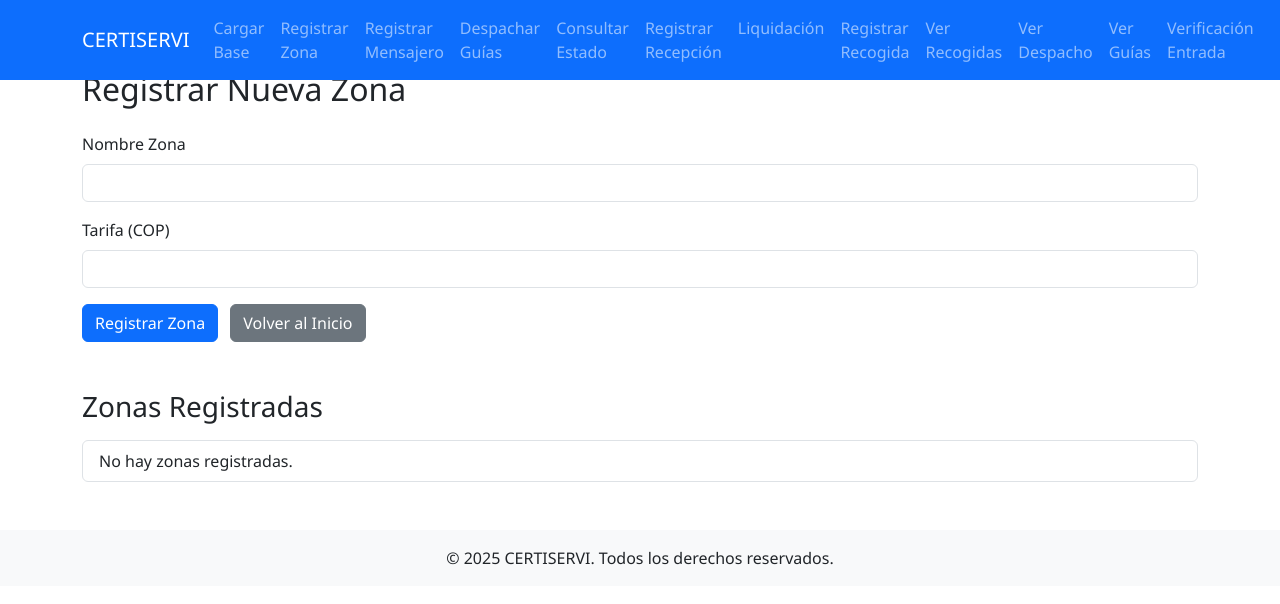
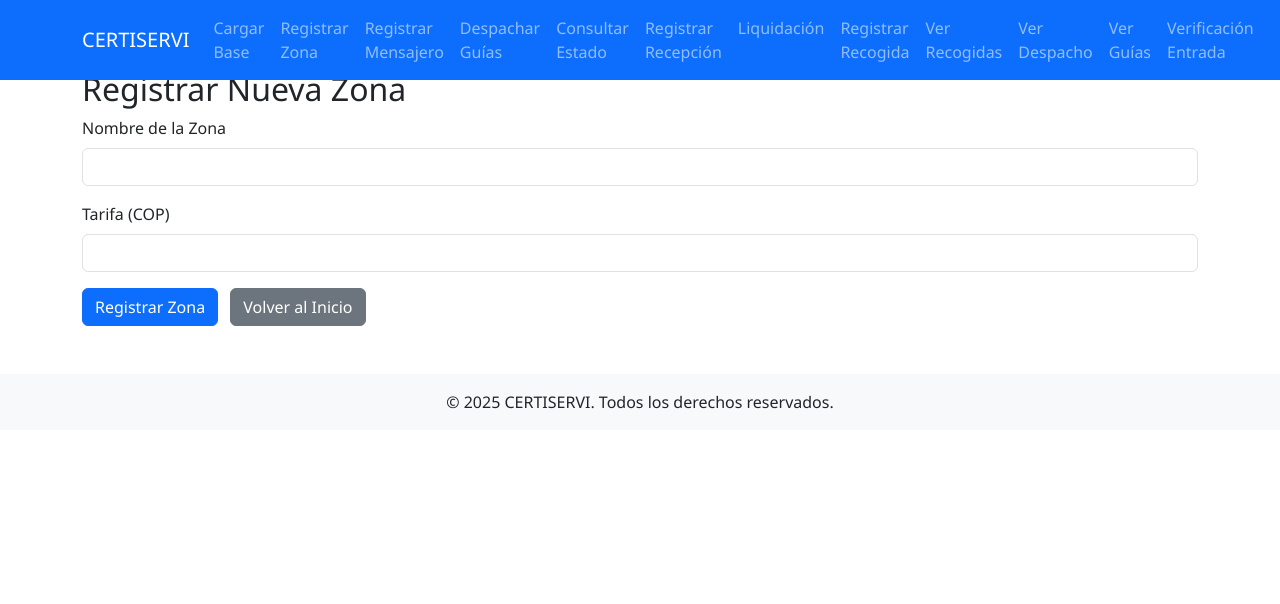
Before and after one commit to luisrobles062/mensajeria-app, a Flask app: page /registrar_zona in a window 1280 px wide. Shown: the top 604 px of the page. Run offline with Flask 3, Linux system fonts and the light colour scheme.

Commit message:
Update registrar_zona.html

```diff
--- a/templates/registrar_zona.html
+++ b/templates/registrar_zona.html
@@ -2,29 +2,16 @@
 {% block title %}Registrar Zona - CERTISERVI{% endblock %}
 {% block content %}
 <h2>Registrar Nueva Zona</h2>
-
-<form action="/registrar_zona" method="POST" class="mt-4">
+<form method="POST">
     <div class="mb-3">
-        <label for="nombre" class="form-label">Nombre Zona</label>
-        <input type="text" name="nombre" id="nombre" class="form-control" required>
+        <label for="nombre" class="form-label">Nombre de la Zona</label>
+        <input type="text" class="form-control" id="nombre" name="nombre" required />
     </div>
     <div class="mb-3">
         <label for="tarifa" class="form-label">Tarifa (COP)</label>
-        <input type="number" step="0.01" name="tarifa" id="tarifa" class="form-control" required>
+        <input type="number" step="0.01" min="0" class="form-control" id="tarifa" name="tarifa" required />
     </div>
     <button type="submit" class="btn btn-primary">Registrar Zona</button>
-    <a href="/" class="btn btn-secondary ms-2">Volver al Inicio</a>
+    <a href="{{ url_for('index') }}" class="btn btn-secondary ms-2">Volver al Inicio</a>
 </form>
-
-<h3 class="mt-5">Zonas Registradas</h3>
-<ul class="list-group mt-3">
-    {% for zona in zonas %}
-    <li class="list-group-item d-flex justify-content-between align-items-center">
-        <span>{{ zona.nombre }}</span>
-        <span class="badge bg-primary rounded-pill">${{ "%.2f"|format(zona.tarifa) }}</span>
-    </li>
-    {% else %}
-    <li class="list-group-item">No hay zonas registradas.</li>
-    {% endfor %}
-</ul>
 {% endblock %}
```
